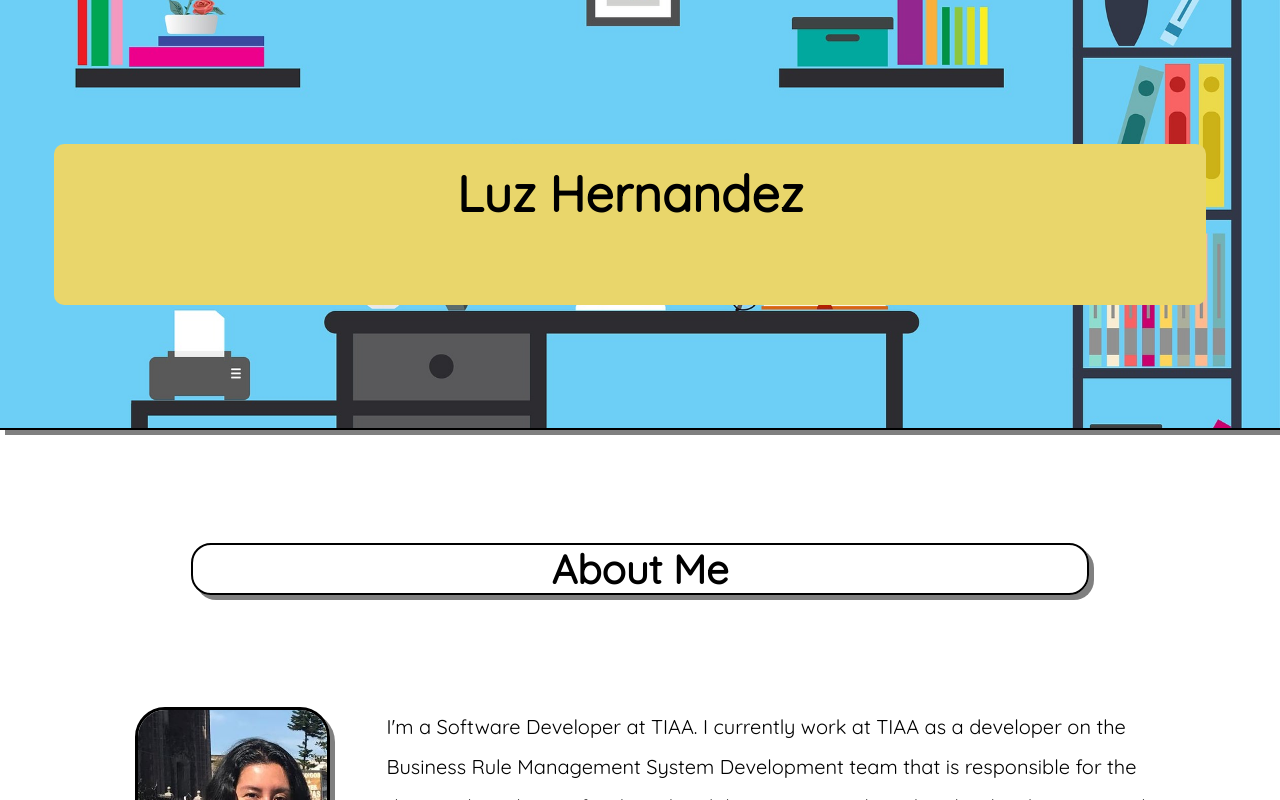
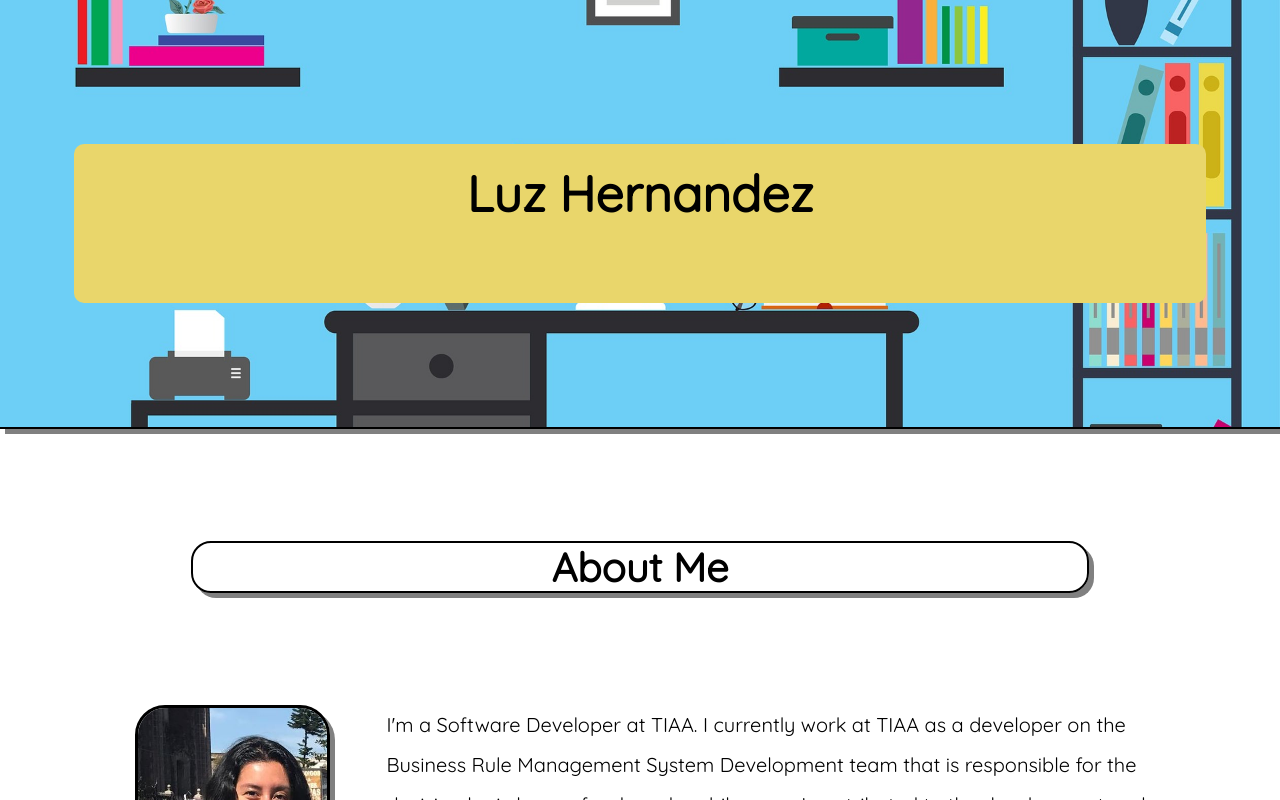
Before and after one commit to lhernandez5/PortfolioApp, a React (Create React App) app in the folder client/: page / in a window 1280 px wide. Shown: the top 800 px of the page. Built offline with nearby package versions, Linux system fonts and the light colour scheme.

Commit message:
updating css

```diff
--- a/client/src/components/TopHero/TopHero.css
+++ b/client/src/components/TopHero/TopHero.css
@@ -28,8 +28,8 @@
   background-color: rgb(233, 214, 107);
   margin-bottom: 10%;
   border-radius: 10px;
-  margin-left: 30px;
-  margin-right: 30px;
+  margin-left: 50px;
+  margin-right: 50px;
 }
 
 @media screen and (max-width: 640px) {
```
